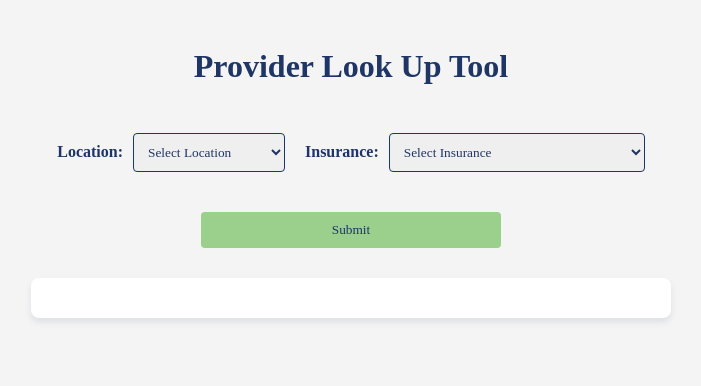
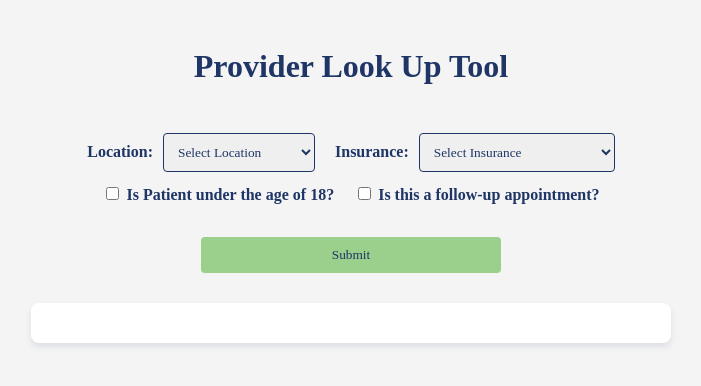
Before and after one commit to J4cobandre/bookv3, a Flask app: page / in a window 1280 px wide. Shown: the top 386 px of the page, without its empty margins (289-990 px from the left). Run offline with Flask 3, Linux system fonts and the light colour scheme; some web fonts are replaced.

Commit message:
Update index.html

```diff
--- a/templates/index.html
+++ b/templates/index.html
@@ -16,16 +16,6 @@
     gtag('js', new Date());
 
     gtag('config', 'G-QZX0VTWYMP');
-    </script>
-    <!-- track queries -->
-    <script>
-        function trackButtonClick() {
-            gtag('event', 'submit_click', {
-                'event_category': 'button',
-                'event_label': 'Submit Button',
-                'value': 1
-            });
-        }
     </script>
 
     <style>
@@ -125,13 +115,26 @@
             display: flex; /* Align items horizontally */
             justify-content: center; /* Center the items */
             gap: 20px; /* Space between dropdowns */
-            margin-bottom: 20px;
+            margin-bottom: 0px;
         }
 
         .dropdown-item {
             display: flex; /* Align label and dropdown horizontally */
             align-items: center; /* Vertically center label and dropdown */
             gap: 10px; /* Space between label and dropdown */
+        }
+
+        .checkbox-container {
+            display: flex; /* Align items horizontally */
+            justify-content: center; /* Center the items */
+            gap: 20px; /* Space between dropdowns */
+            margin-bottom: 20px;
+        }
+
+        .checkbox-container label {
+            font-weight: bold; /* Make text bold */
+            margin: 0;
+            padding: 0;
         }
 
         select {
@@ -158,6 +161,8 @@
         async function fetchOptions() {
             const site = document.getElementById("site").value;
             const insurance = document.getElementById("insurance").value;
+            const isUnder18 = document.getElementById("isUnder18").checked;
+            const isFollowUp = document.getElementById("isFollowUp").checked;
 
             if (!site || !insurance) {
                 alert("Please select both site and insurance!");
@@ -200,7 +205,7 @@
             }
 
             try {
-                const response = await fetch(`https://bookv3.onrender.com/test?location=${encodeURIComponent(site)}&insurance=${encodeURIComponent(insurance)}`, {
+                const response = await fetch(`https://bookv3.onrender.com/test?location=${encodeURIComponent(site)}&insurance=${encodeURIComponent(insurance)}&isUnder18=${isUnder18}&isFollowUp=${isFollowUp}`, {
                     method: 'GET',
                     headers: {
                         'Accept': 'application/json',
@@ -223,11 +228,7 @@
                     return;
                 }
 
-                // Prepare output HTML
-                let outputHTML = '';
-
                 const facility = data.facility_options.message;
-                const pcpChange = data.pcp_change_requirement.details;
                 const inContract = data.facility_options.facilities.includes("HFMC");
 
                 // Create provider table
@@ -261,14 +262,45 @@
                     `;
                 }
 
-
+                if (!isUnder18 && data.pcp_change_requirement && data.pcp_change_requirement.details) {
                     outputHTML += `
                         <div class="section-header">PCP Change Requirement</div>
-                    <p>${pcpChange}</p>
+                        <p>${data.pcp_change_requirement.details}</p>
                     `;
 
-                // Add PCP Change Form links if required
-                if (data.pcp_change_requirement.form_link) {
+                    // Medicare-specific logic for multiple forms
+                    if (insurance === "Medicare") {
+                        outputHTML += `
+                            <div class="section-header">PCP Change Form</div>
+                            <p>If you want to send Healow Sign,
+                                <a href="https://docs.google.com/presentation/d/1VyVUQb-XBqmuwI4JGZyYN_3zwZD0O-SYDb6V16E6DcY/edit#slide=id.g3086a10fc51_0_189"
+                                target="_blank"
+                                class="form-link">
+                                click here for Healow Sign Process.
+                                </a>
+                            </p>
+                            <p>If you want to print out the required forms, you can access them below:</p>
+                            <div style="margin-left: 20px;">
+                                <ul style="list-style-type: disc; margin-top: 5px;">
+                                    <li>
+                                        <a href="https://drive.google.com/file/d/1uVLcqNum148eJkyO35BfoyiJB46esxt9/view?usp=drive_link"
+                                        target="_blank"
+                                        class="form-link">
+                                        Voluntary Alignment Form
+                                        </a>
+                                    </li>
+                                    <li>
+                                        <a href="https://drive.google.com/file/d/1LbekCRNLZsXzzNdXS0edFVZCmjNZwnA5/view?usp=sharing"
+                                        target="_blank"
+                                        class="form-link">
+                                        SDoH Form
+                                        </a>
+                                    </li>
+                                </ul>
+                            </div>
+                        `;
+                    } else if (data.pcp_change_requirement.form_link) {
+                        // Default case for other insurances with one form
                         outputHTML += `
                             <div class="section-header">PCP Change Form</div>
                             • If you want to send Healow Sign,
@@ -285,6 +317,10 @@
                             </a><br>
                         `;
                     }
+                } else if (!isUnder18) {
+                    // Add a fallback message or handle absence of pcp_change_requirement
+                    console.log("PCP Change Requirement is missing in the response for non-under-18 patients.");
+                }
 
                 outputHTML += `
                     <div class="section-header">Provider Options</div>
@@ -351,20 +388,36 @@
                 <option value="Metroplus">Metroplus</option>
                 <option value="Affinity">Molina Affinity</option>
                 <option value="MVP Health Plan">MVP Health Plan</option>
-                <option value="Multiplan / PHCS">Multiplan</option>
+                <option value="Multiplan / PHCS">Multiplan / PHCS</option>
                 <option value="Oscar Health">Oscar Health</option>
                 <option value="Oxford">Oxford Health Plan</option>
                 <option value="Tricare Humana Military">Tricare Humana Military</option>
-                <option value="UHC Medicare">United Healthcare Medicare</option>
-                <option value="UHC Medicaid NY">United Healthcare Medicaid NY</option>
-                <option value="UHC other LOB">United Healthcare other LOB</option>
+                <option value="UHC Medicare">UHC Medicare</option>
+                <option value="UHC Medicaid NY">UHC Medicaid NY</option>
+                <option value="UHC other LOB">UHC other LOB</option>
                 <option value="WEBTPA">WEBTPA</option>
                 <option value="Wellcare">Wellcare</option>
                 <option value="OTHER">Other</option>
             </select>
         </div>
     </div>
-    <button onclick="trackButtonClick(); fetchOptions();">Submit</button>
+
+    <div class="checkbox-container">
+        <div>
+            <label>
+                <input type="checkbox" id="isUnder18">
+                Is Patient under the age of 18?
+            </label>
+        </div>
+        <div>
+            <label>
+                <input type="checkbox" id="isFollowUp">
+                Is this a follow-up appointment?
+            </label>
+        </div>
+    </div>
+
+    <button onclick="fetchOptions()">Submit</button>
     <br>
     <div id="output"></div>
 </body>
```
Also changed, not shown: other parts of templates/index.html (+17 -16 lines). Lines whose indentation alone changed are shown as unchanged.
